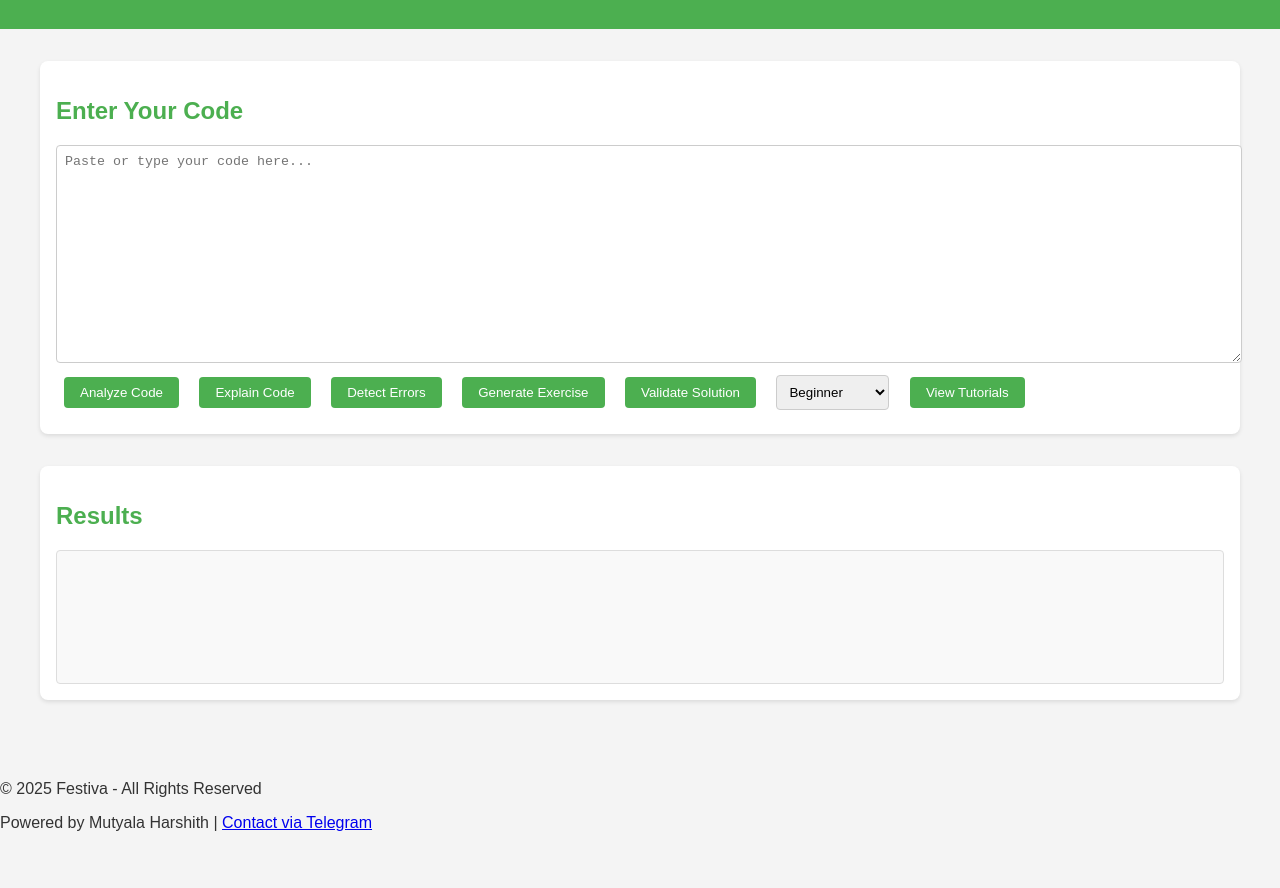
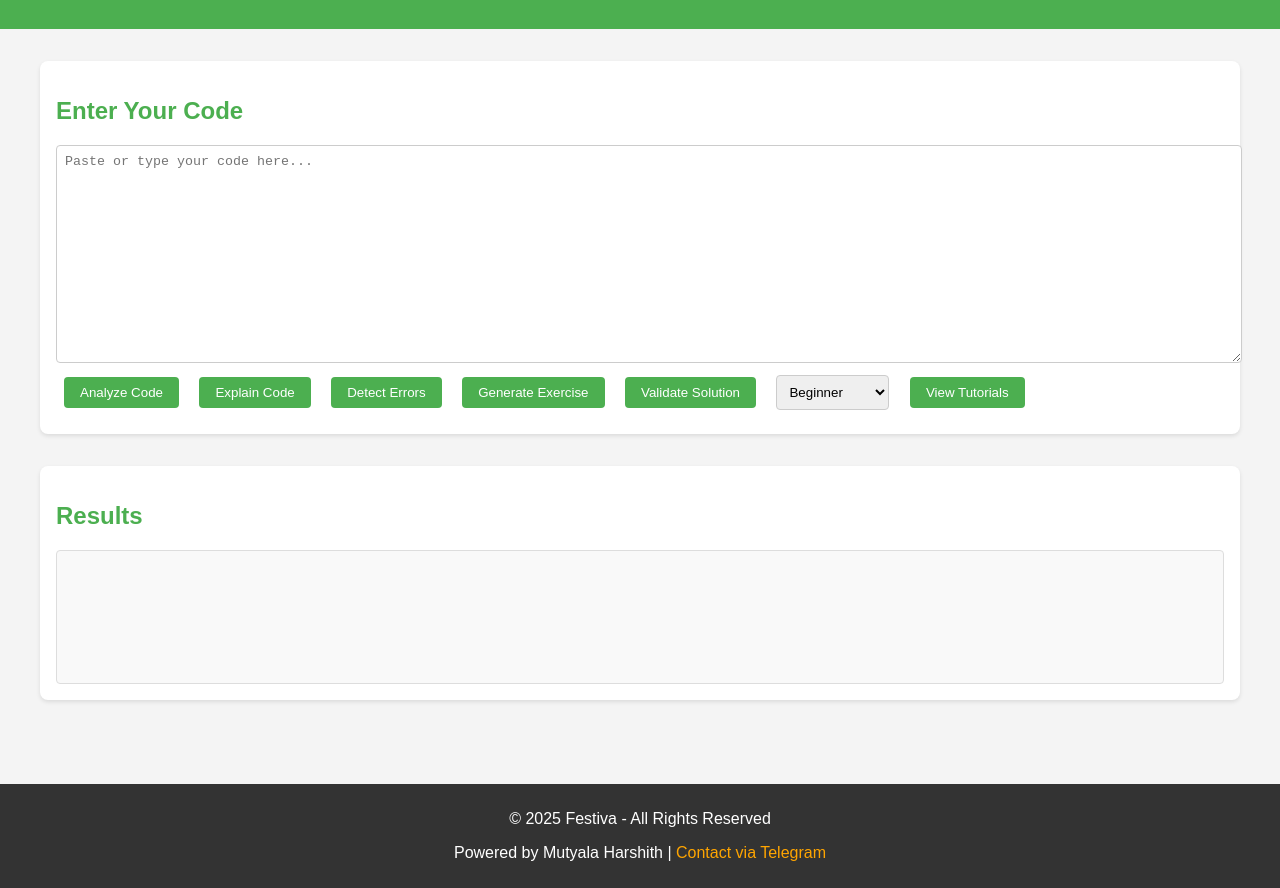
Before and after one commit to MutyalaHarshith/AI-THON-PROJECT, a plain HTML site: page index.html in a window 1280 px wide. Shown: the part 117-1005 px from the top of the page. Before the commit the page ends 965 px from the top, so only its background shows below. Drawn offline with Linux system fonts and the light colour scheme.

Commit message:
Update styles.css

```diff
--- a/styles.css
+++ b/styles.css
@@ -85,3 +85,14 @@ select {
 #tutorial-navigation button {
     margin-right: 0.5rem;
 }
+footer {
+      background: #333;
+      color: white;
+      text-align: center;
+      padding: 10px;
+      margin-top: 20px;
+    }
+    footer a {
+      color: orange;
+      text-decoration: none;
+    }
```
